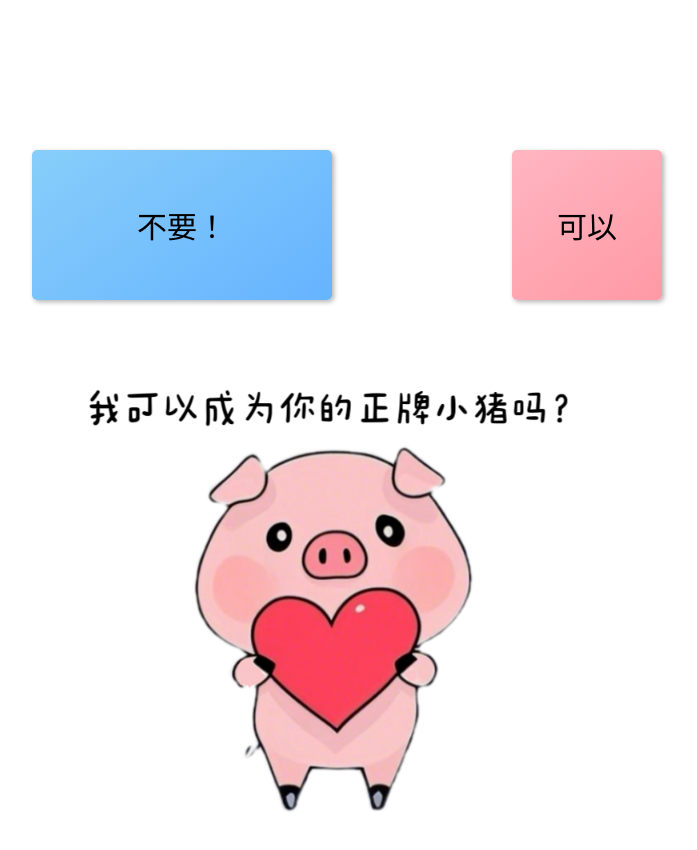
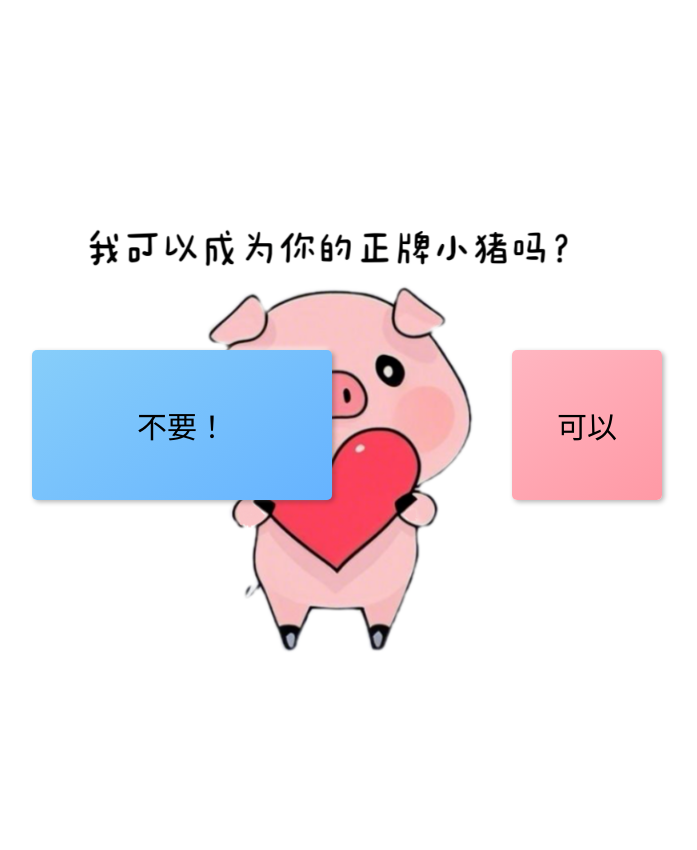
Before and after one commit to llyxg/lovepig.github.io, a plain HTML site: page index.html in a window 1280 px wide. Shown: the whole page, without its empty margins (301-998 px from the left). After the commit the page ends 816 px from the top, so only its background shows below. Drawn offline with Linux system fonts and the light colour scheme.

Commit message:
Update index.html

```diff
--- a/index.html
+++ b/index.html
@@ -10,7 +10,7 @@
         #currentImage {
             position: absolute;
             left: 50%;
-            top: 70%;
+            top: 50%;
             transform: translate(-50%, -50%);
             max-width: 90%; /* 调整这个值来控制图片的最大宽度 */
             max-height: 90%; /* 调整这个值来控制图片的最大高度 */
@@ -21,7 +21,7 @@
 
         .buttons {
             position: fixed;
-            bottom: 500px;
+            bottom: 300px;
             width: 100%;
             display: flex;
             justify-content: center;
```
